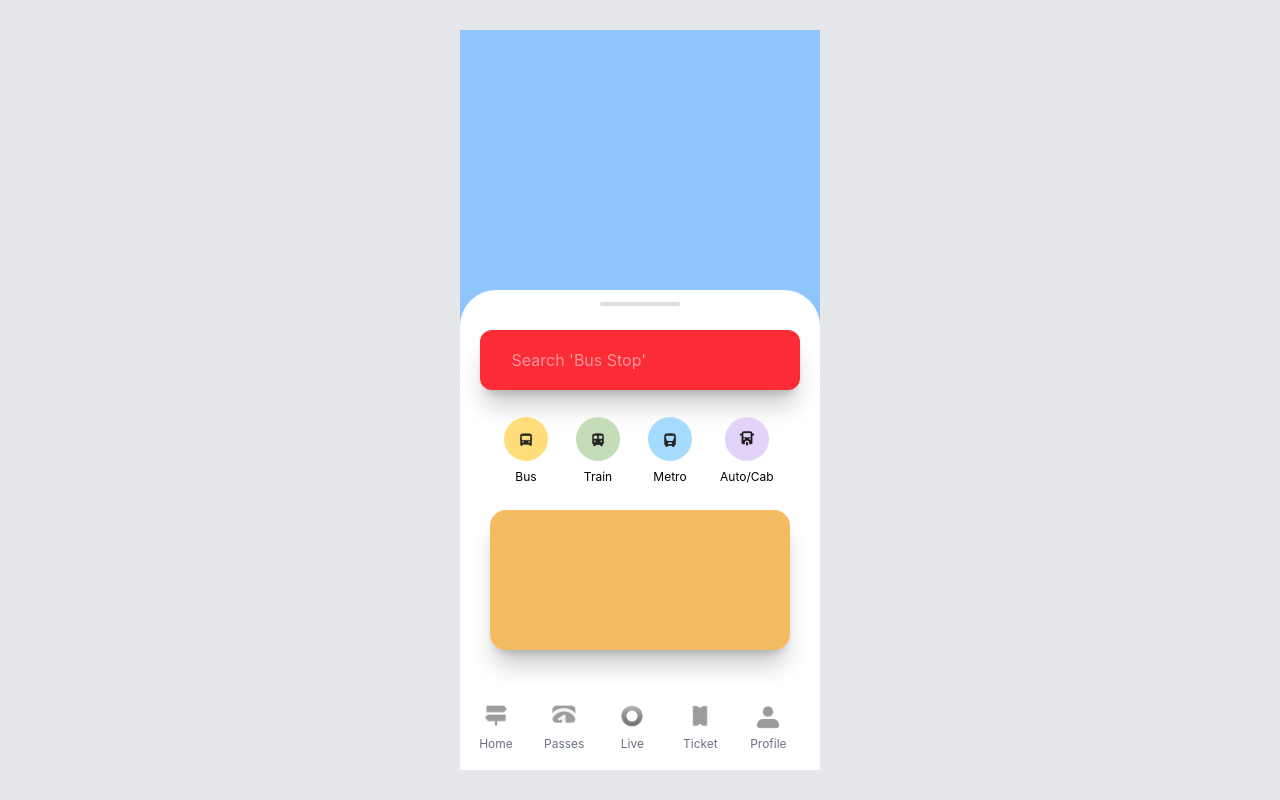
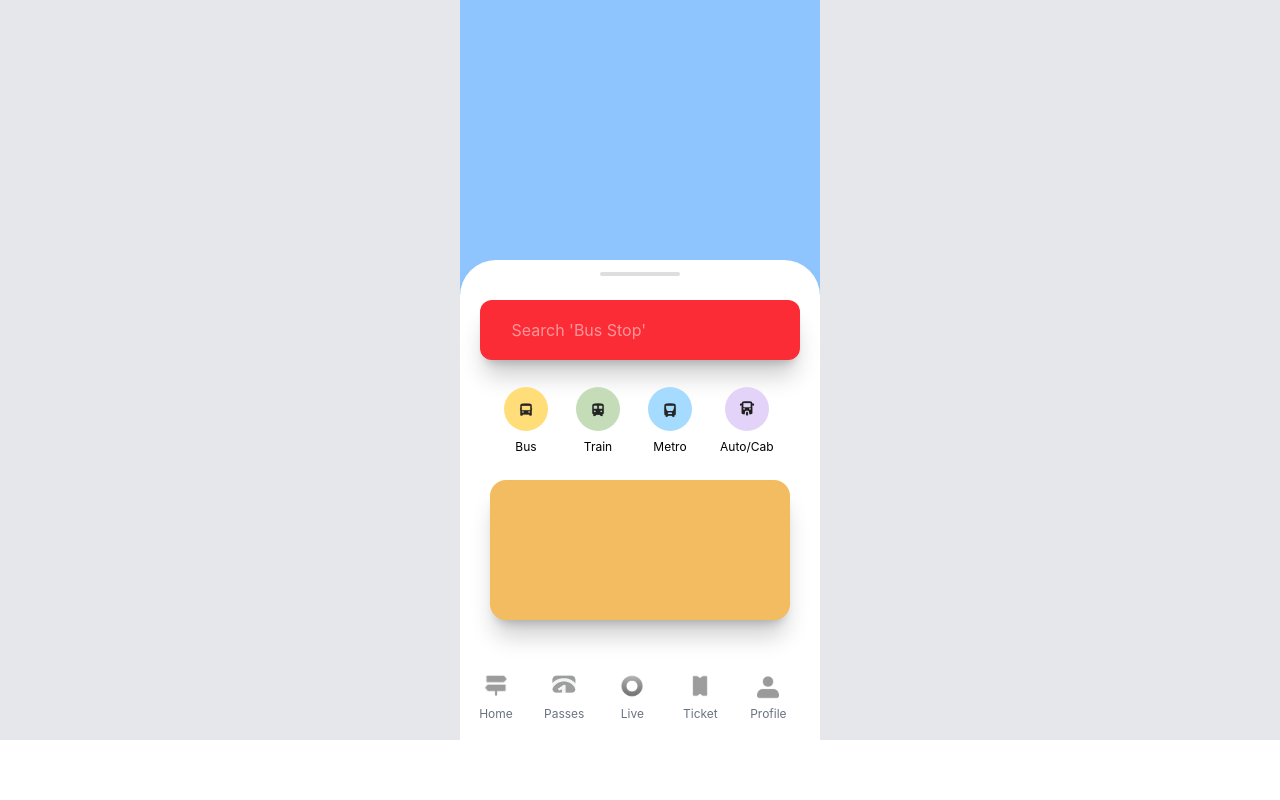
Before and after one commit to debuglord77/bus-web, a React (Vite) app: page / in a window 1280 px wide. Built offline with nearby package versions, Linux system fonts and the light colour scheme.

Commit message:
Updated UI

```diff
--- a/src/pages/Home.jsx
+++ b/src/pages/Home.jsx
@@ -3,7 +3,7 @@ import Bottomhalf from "../components/Bottomhalf";
 
 function Home() {
   return (
-    <div className="min-h-screen flex justify-center items-center bg-gray-200">
+    <div className="min-w-[360px] min-h-[740px] flex justify-center items-center bg-gray-200">
       <div className="relative w-[360px] h-[740px] border-none border-blue-500 bg-black  overflow-hidden">
         <Firsthalf />
         <Bottomhalf />
```
